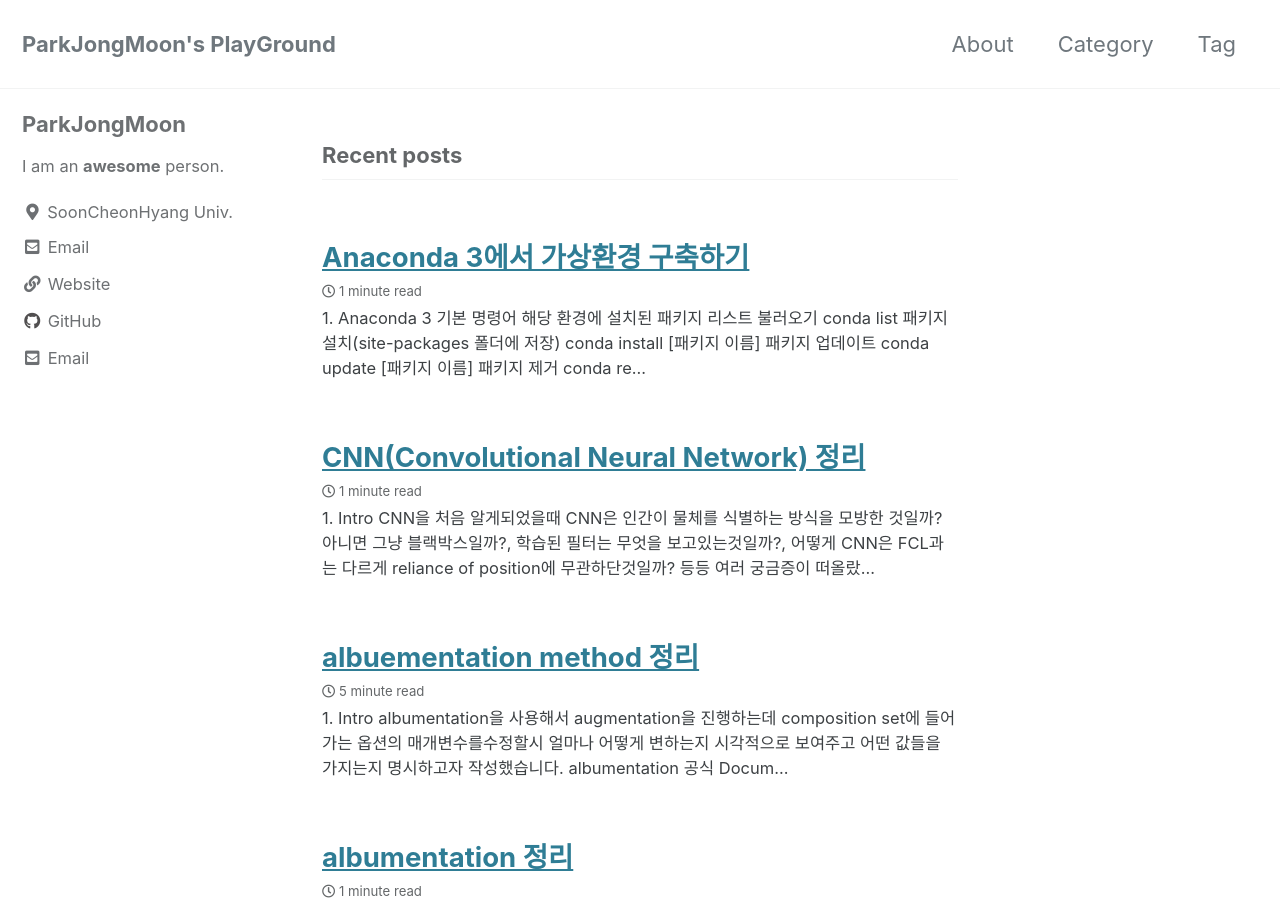
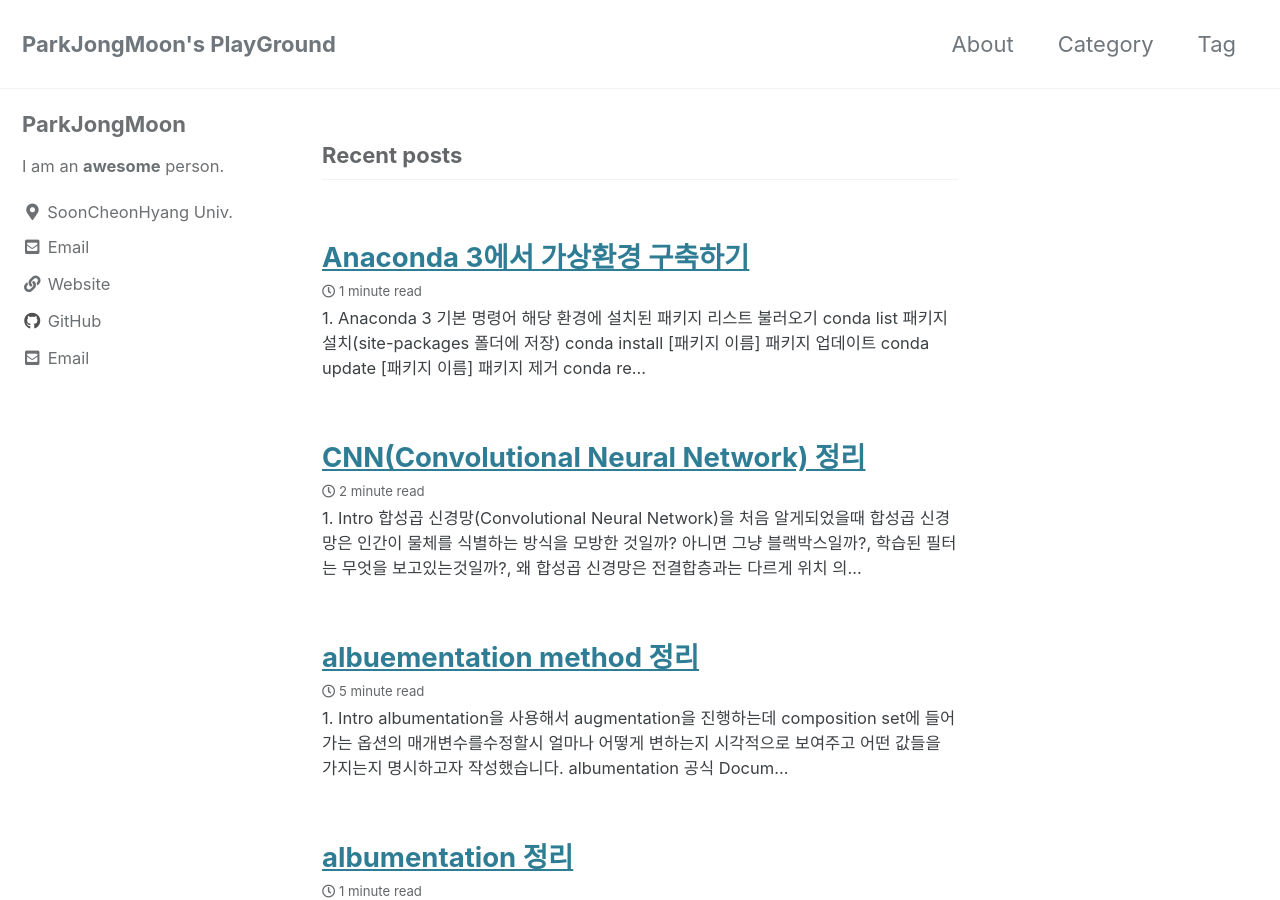
Before and after one commit to ENTAR0/ENTAR0.github.io, a Jekyll site: the page built from index.html, in a window 1280 px wide and 900 px high. Built offline with Jekyll 4.4.1, drawn with Linux system fonts in a browser that asks for light colours; cached includes are drawn as plain includes; the list of posts is cut into pages by our own code; part of the change alters nothing that is shown.

Commit message:
post-update

````diff
--- a/_posts/2020-08-18-albumentation_methods.md
+++ b/_posts/2020-08-18-albumentation_methods.md
@@ -2,7 +2,7 @@
 title: albuementation method 정리
 categories:
 - Image augmentation
-last_modified_at: 2020-08-28T14:00:00+09:00
+last_modified_at: 2020-08-29T14:00:00+09:00
 tags:
 - Image augmentation
 - albumentation
@@ -394,56 +394,55 @@ class albumentations.augmentations.transforms.RandomShadow(shadow_roi=(float, fl
 ```
 
 ### 52. Lambda
+**kyargs에 직접 transformation할 기법을 정해서 함수를 정의합니다.
 ```python
 class albumentations.augmentations.transforms.Lambda(image=(callable), mask=(callable), keypoint=(callable), bbox(callable), always_apply=(bool), p=(float))
 ```
 
 ### 53. ChannelDropout
+임의의 채널을 Drop합니다.
 ```python
 class albumentations.augmentations.transforms.ChannelDropout(channel_drop_range=(int, int), fill_value=(int, float), always_apply=(bool), p=(float))
 ```
 
 ### 54. ISONoise
+카메라 센서 노이즈를 적용합니다.
 ```python
 class albumentations.augmentations.transforms.ISONoise(color_shift(float, float), intensity=((float, float)), always_apply=(bool), p=(float))
 ```
 
 ### 55. Solarize
+임계값을 넘는 모든 화소값을 반전시킵니다.
 ```python
 class albumentations.augmentations.transforms.Solarize(threshold=((int, int) or int, or (float, float) or float), always_apply=(bool), p=(float))
 ```
 
 ### 56. Equalize
+이미지 히스토그램을 평탄화합니다.
 ```python
 class albumentations.augmentations.transforms.Equalize(mode=(str), by_channel=(bool), mask=(np.ndarrary, callable), mask_params=(list of str), always_apply=(bool), p=(float))
 ```
 
 ### 57. Posterize
+각각의 컬러 채널에 대해 num_bits만큼 감소시킵니다.
 ```python
 class albumentations.augmentations.transforms.Posterize(num_bits((int, int) or list of ints[r,g,b]), always_apply=(bool), p=(float))
 ```
 
 ### 58. Downscale
+이미지의 질을 다운스케일링을 통해 감소시킵니다.
 ```python
 class albumentations.augmentations.transforms.Downscale(scale_min=(float), scale_max=(float), interpolation=(OpenCV flag), always_apply=(bool), p=(float))
 ```
 
 ### 59. MultiplicativeNoise
+임의의 숫자 또는 배열을 이미지에 합성시킵니다.
 ```python
 class albumentations.augmentations.transforms.MultiplicativeNoise(multiplier=(float or tuple of floats), per_channel=(bool), elementwise=(bool), always_apply=(bool), p=(float))
 ```
 
 ### 60. FancyPCA
+RGB이미지를 “ImageNet Classification with Deep Convolutional Neural Networks”에서 사용한 FancyPCA기법을 통해 augmentation을 수행합니다.
 ```python
 class albumentations.augmentations.transforms.FancyPCA(alpha=(float), always_apply=(bool), p=(float))
 ```
-
-### 61. MaskDropout
-```python
-class albumentations.augmentations.transforms.MaskDropout(always_apply=(bool), p=(float))
-```
-
-### 62. GridDropout
-```python
-class albumentations.augmentations.transforms.GridDropout(always_apply=(bool), p=(float))
-```
--- a/_posts/2020-08-19-CNN_post.md
+++ b/_posts/2020-08-19-CNN_post.md
@@ -2,7 +2,7 @@
 title: CNN(Convolutional Neural Network) 정리
 categories:
 - Deep learning
-last_modified_at: 2020-08-28T14:00:00+09:00
+last_modified_at: 2020-08-29T14:00:00+09:00
 tags:
 - Deep learning
 - Machine learning
@@ -10,28 +10,33 @@ tags:
 toc: true
 ---
 # 1. Intro
-CNN을 처음 알게되었을때 CNN은 인간이 물체를 식별하는 방식을 모방한 것일까? 아니면 그냥 블랙박스일까?, 학습된 필터는 무엇을 보고있는것일까?, 어떻게 CNN은 FCL과는 다르게 reliance of position에 무관하단것일까? 등등 여러 궁금증이 떠올랐다. 그리고 여러 자료를 찾아본 결과 그 궁금증을 많이 해소 해주는 강의를 찾아 그 강의를 바탕으로 CNN에 대해 정리해보고자 작성하였다.
+합성곱 신경망(Convolutional Neural Network)을 처음 알게되었을때 합성곱 신경망은 인간이 물체를 식별하는 방식을 모방한 것일까? 아니면 그냥 블랙박스일까?, 학습된 필터는 무엇을 보고있는것일까?, 왜 합성곱 신경망은 전결합층과는 다르게 위치 의존도(reliance of position)에 무관하단것일까? 등등 여러 궁금증이 떠올랐다. 그리고 여러 자료를 찾아본 결과 그 궁금증을 많이 해소 해주는 강의를 찾아 그 강의를 바탕으로 합성곱 신경망에 대해 정리해보고자 작성하였다.
 [Convolutional Neural Networks | MIT 6.S191](https://youtu.be/iaSUYvmCekI)와
 [ Understanding Sub-Sampling Layers Within Deep Learning](https://towardsdatascience.com/you-should-understand-sub-sampling-layers-within-deep-learning-b51016acd551), [CNN 개요](https://blog.naver.com/laonple/220587920012), [시각정보 처리과정](https://aidalab.tistory.com/23)을 참고하였다.
 # 2. Why CNN?
-이미지 처리에 있어서 기존에 있는 MLP방식을 사용하지않고 CNN방식을 사용하는것은 CNN을 사용함으로써 얻을 수 있는 이득이 상당하기 때문이다.
+이미지 처리에 있어서 기존에 있는 전결합층(Fully-Connected-Layer)방식을 사용하지않고 합성곱 신경망 방식을 사용하는것은 합성곱 신경망을 사용함으로써 얻을 수 있는 이득이 상당하기 때문이다.
 <p align="center"><img src="https://user-images.githubusercontent.com/56510688/90860659-5efe2d80-e3c5-11ea-8a11-9d2575274a9c.png"></p>
-왜냐하면 위에 보이는 이미지 처럼 MLP의 경우에는 픽셀 하나 하나 뉴런의 입력데이터로 받아 처리한다. 이 경우 모델은 이미지의 raw data를 학습하기 때문에 postion 정보에 민감해질 수 밖에 없다. 그래서 이 모델의 입력데이터로 변형된 A의 이미지를 줬을때 A에 대한 정확한 판별을 진행할 수 없다. 하지만 CNN의 경우에는 A가 포함된 이미지에서 A에 대한 features를 뽑아내어서 그 features를 바탕으로 판별하기 때문에 변형된 A에 대해 더욱 유연한 처리를 할 수 있게 된다. 한마디로 모델이 spatial information을 가진다는 것이다. 또한 FCL의 경우 16*16 이미지를 처리하는데 28326개의 parameters가 필요하다. 하지만 일반적인 학습에는 더 큰 해상도의 이미지가 들어가 parameters 개수가 급격하게 증가해 학습 처리속도에 많은 부정적인 영향을 준다. 이외에도 많은 이유가 있다. 간단히 살펴보자면 아래와 같은것들이 있다.
+왜냐하면 위에 보이는 이미지 처럼 전결합층의 경우에는 픽셀 하나 하나 뉴런의 입력데이터로 받아 처리한다. 이 경우 모델은 이미지의 Raw data를 학습하기 때문에 위치(Position) 정보에 민감해질 수 밖에 없다. 그래서 이 모델의 입력데이터로 변형된 A의 이미지를 줬을때 A에 대한 정확한 판별을 진행할 수 없다. 하지만 합성곱 신경망의 경우에는 A가 포함된 이미지에서 A에 대한 특징(Feature)들을 뽑아내어서 그 특징들을 바탕으로 판별하기 때문에 변형된 A에 대해 더욱 유연한 처리를 할 수 있게 된다. 한마디로 모델이 공간 정보(Spatial information)을 가진다는 것이다. 또한 전결합층의 경우 16*16 이미지를 처리하는데 28326개의 매개 변수(parameters)가 필요하다. 하지만 일반적인 학습에는 더 큰 해상도의 이미지가 들어가 매개변수 개수가 급격하게 증가해 학습 처리에 많은 부정적인 영향을 준다. 이외에도 많은 이유가 있다. 간단히 살펴보자면 아래와 같은것들이 있다.
 
 - Sharing parameters를 사용해 학습 parameter 개수를 줄일 수 있음
-- Spatial Information, Locality, translation invariance를 가짐
-- sub-sampling을 사용해 불필요한 세부사항 정보를 제거
+- Spatial Information, 국소성(Locality), 불변성(translation invariance)를 가짐
+- Sub-sampling(Pooling)을 사용해 불필요한 세부사항 정보를 제거
 
 
 # 3. What computers see
-그렇다면 이러한 CNN모델에 기반이 되는 컴퓨터는 무엇을 보고 있을까? 기본적으로 사람은 왼쪽에 사진을 보고있지만 컴퓨터는 오른쪽 이미지처럼 색이 2차원 행렬로 변환된 값들을 보고 있다.
+이러한 합성곱 신경망 모델에 기반이 되는 필터는 무엇을 보고 있을까? 기본적으로 사람은 왼쪽에 사진을 보고있지만 필터는 오른쪽 이미지처럼 색이 2차원 행렬로 변환된 값들을 보고 있다.
 <p align="center"><img src="https://user-images.githubusercontent.com/56510688/91566494-bdf01380-e97e-11ea-9aa2-19884c55cb2f.png"></p>
-그리고 이러한 값들을 기반으로 아래의 pipeline을 따라 feature extraction을 수행한다.
+그리고 이러한 값들을 기반으로 아래의 과정(Pipeline)을 따라 특징 추출(Feature extraction)을 수행한다.
 <p align="center"><img src="https://user-images.githubusercontent.com/56510688/91590175-e6373c80-e995-11ea-9823-613b818b496a.png"></p>
- 하지만 이러한 기능을 수행 하면서 객체 간의 스케일이라던지 바라보는 시점, Brightness와 Contrast의 차이, 왜곡등 여러 변수들 때문에 feature extraction을 수행하는데 문제가 생길 수 있다.
+ 하지만 이러한 기능을 수행 하면서 객체 간의 스케일이라던지 바라보는 시점, Brightness와 Contrast의 차이, 왜곡등 여러 변수들 때문에 특징 추출을 수행하는데 문제가 생길 수 있다.
 
 # 4. Learning visual features
-그렇다면 어떤 방식을 사용해야 여러 변수들에 민감하지 않게 정확한 시각 정보를 컴퓨터에게 학습시킬 수 있을까?
+어떤 방식을 사용해야 여러 변수들에 민감하지 않고 정확한 시각 정보를 컴퓨터에게 학습시킬 수 있을까?
+<p align="center"><img src="https://user-images.githubusercontent.com/56510688/91635862-d3c10f80-ea36-11ea-863d-e54ec216ba6c.png"></p>
+바로 합성곱(Convolution)이 그 답이다. 합성곱 신경망은 입력 이미지에 대해 무작위로 초기화된 필터의 매개변수 값으로 합성곱을 수행하고 그 결과로 특징맵(Feature map)을 출력 결과로 내놓는다. 그리고 이 특징맵들은 활성화 함수(Activation function)을 거쳐 합성곱 신경망의 최종 출력인 활성화 맵(Activation map)을 내놓게 된다.그리고 이 활성화 맵은 저수준(low-level)에서는 대부분 객체의 모서리(Edge)나 덩어리진 부분(Blob)을 보고있다.
+
+- 필터의 계수는 입력 이미지의 채널 계수와 같다.
+- 무작위로 초기화 하지 않으면 필터가 모두 같은 특징을 추출할 수 있다.
 
 
 # 5. Feature extraction and convolution
@@ -43,10 +48,7 @@ CNN을 처음 알게되었을때 CNN은 인간이 물체를 식별하는 방식
 # 7. Non-linearity and pooling
 
 
-# 8. code example
+# 8. Applications
 
 
-# 9. Applications
-
-
-# 10. End-to-end self Driving cars
+# 9. End-to-end self Driving cars
````
